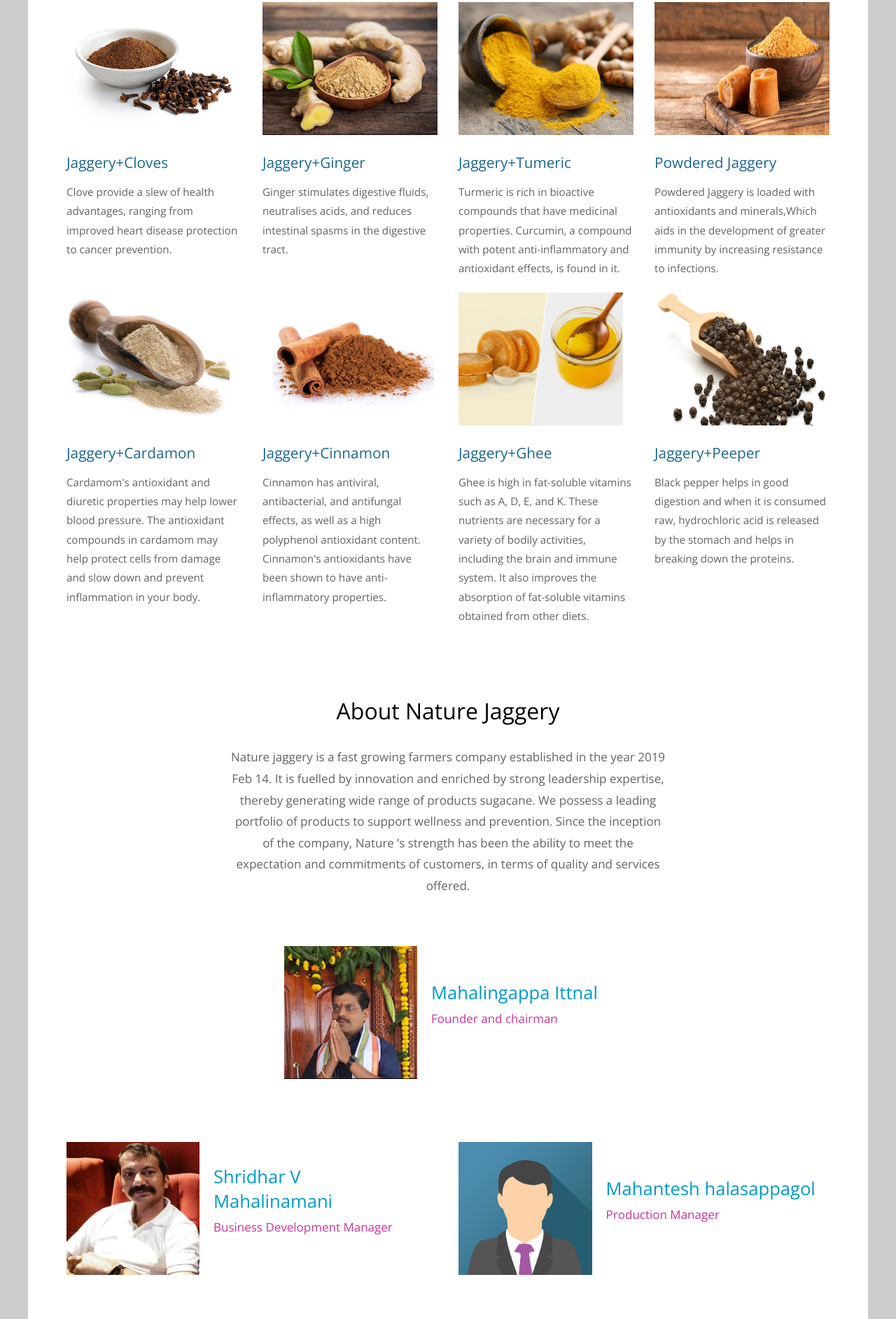
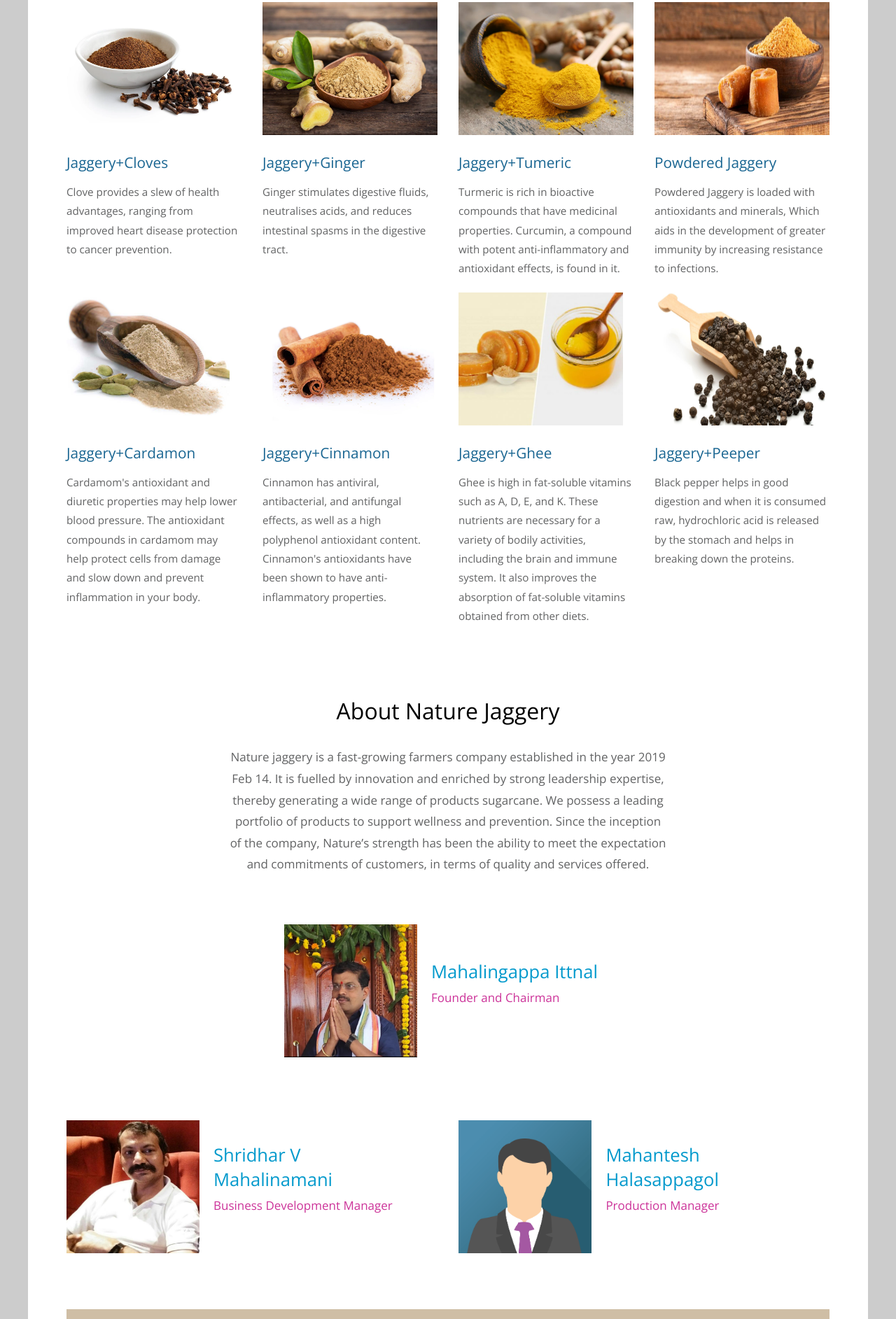
Before and after one commit to oggupavan/Naturejaggery, a plain HTML site: page index.html in a window 1280 px wide. Shown: the part 742-2627 px from the top of the page at 70% size. Drawn offline with nearby package versions, Linux system fonts and the light colour scheme.

Commit message:
grammatical check

```diff
--- a/index.html
+++ b/index.html
@@ -43,7 +43,7 @@
 		<main>
 			<header class="row tm-welcome-section">
 				<h2 class="col-12 text-center tm-section-title">Welcome to Nature Jaggery</h2>
-				<p class="col-12 text-center">Nature Jaggery combines scrumptious and nutritious jaggery with healthful spices and herbs to make jaggery even more delightful and beneficial.Here's a sampling of our best-selling items.</p>
+				<p class="col-12 text-center">Nature Jaggery combines scrumptious and nutritious jaggery with healthful spices and herbs to make jaggery even more delightful and beneficial. Here's a sampling of our best-selling items.</p>
 			</header>
 
 
@@ -56,7 +56,7 @@
 							<img src="img/gallery/healing-herbs-and-spices-cloves.webp" alt="Image" class="img-fluid tm-gallery-img" />
 							<figcaption>
 								<h4 class="tm-gallery-title">Jaggery+Cloves</h4>
-								<p class="tm-gallery-description">Clove provide a slew of health advantages, ranging from improved heart disease protection to cancer prevention.</p>
+								<p class="tm-gallery-description">Clove provides a slew of health advantages, ranging from improved heart disease protection to cancer prevention.</p>
 								<!-- <p class="tm-gallery-price">$45 / $55</p> -->
 							</figcaption>
 						</figure>
@@ -87,7 +87,7 @@
 							<img src="img/gallery/jaggery-for-face.jpg" alt="Image" class="img-fluid tm-gallery-img" />
 							<figcaption>
 								<h4 class="tm-gallery-title">Powdered Jaggery</h4>
-								<p class="tm-gallery-description">Powdered Jaggery is loaded with antioxidants and minerals,Which aids in the development of greater immunity by increasing resistance to infections.</p>
+								<p class="tm-gallery-description">Powdered Jaggery is loaded with antioxidants and minerals, Which aids in the development of greater immunity by increasing resistance to infections.</p>
 								<!-- <p class="tm-gallery-price">$25.50</p> -->
 							</figcaption>
 						</figure>
@@ -139,8 +139,7 @@
 
 			<header class="row tm-welcome-section" id="About">
 				<h2 class="col-12 text-center tm-section-title">About Nature Jaggery</h2>
-				<p class="col-12 text-center">Nature  jaggery is a fast growing farmers company established in the year 2019 Feb 14. It is fuelled by innovation and enriched by strong leadership expertise, thereby generating wide range of products sugacane. We possess a leading portfolio of products to support wellness and prevention.
-					Since the inception of the company, Nature ’s strength has been the ability to meet the expectation and commitments of customers, in terms of quality and services offered.</p>
+				<p class="col-12 text-center">Nature jaggery is a fast-growing farmers company established in the year 2019 Feb 14. It is fuelled by innovation and enriched by strong leadership expertise, thereby generating a wide range of products sugarcane. We possess a leading portfolio of products to support wellness and prevention. Since the inception of the company, Nature’s strength has been the ability to meet the expectation and commitments of customers, in terms of quality and services offered.</p>
 			</header>
 			<div class="tm-container-inner tm-persons ">
 				<div class="row">
@@ -149,7 +148,7 @@
 							<img src="img/Founder and chairman.jpeg" alt="Image" class="img-fluid tm-person-img" />
 							<figcaption class="tm-person-description">
 								<h4 class="tm-person-name">Mahalingappa Ittnal</h4>
-								<p class="tm-person-title">Founder and chairman</p>
+								<p class="tm-person-title">Founder and Chairman</p>
 								<!-- <p class="tm-person-about">Vivamus cursus leo nec sem feugiat sagittis.
 								Duis ut feugiat odio, sit amet accumsan
 								odio.</p> -->
@@ -176,7 +175,7 @@
 						<figure class="tm-person">
 							<img src="img/gallery/img_avatar.png" alt="Image" class="img-fluid tm-person-img" />
 							<figcaption class="tm-person-description">
-								<h4 class="tm-person-name">Mahantesh halasappagol</h4>
+								<h4 class="tm-person-name">Mahantesh Halasappagol</h4>
 								<p class="tm-person-title">Production Manager</p>
 								<!-- <p class="tm-person-about">Vivamus cursus leo nec sem feugiat sagittis.
 								Duis ut feugiat odio, sit amet accumsan
@@ -207,8 +206,8 @@
 							  </video>
 							<div class="tm-history-text">
 								<h4 class="tm-history-title">JAGGERY MAKING PROCESS</h4>
-								<p class="tm-mb-p">   Jaggery making is a simple process first crushing of sugarcane for juice extraction, filtration and boiling of juice for concentration and then cooling and solidifying to give jaggery blocks. </p>
-								<p class="tm-mb-p">The juice is extracted in conventional crusher; this is then filtered and boiled in shallow iron pans. During boiling chemical bleaching agents or natural vegetable items like Bhindi (Lady finger) are added to clean the juice and the extraneous matter is constantly removed to give a bright golden colour. The boiled juice is then left to cool in iron/ Aluminum pots to form the jaggery blocks.</p>
+								<p class="tm-mb-p">   Jaggery making is a simple process first crushing of sugarcane for juice extraction, filtration, and boiling of juice for concentration, and then cooling and solidifying to give jaggery blocks. </p>
+								<p class="tm-mb-p">The juice is extracted in a conventional crusher; this is then filtered and boiled in shallow iron pans. During boiling chemical bleaching agents or natural vegetable items like Bhindi (Lady's finger) are added to clean the juice and the extraneous matter is constantly removed to give a bright golden color. The boiled juice is then left to cool in iron/ Aluminum pots to form the jaggery blocks.</p>
 							</div>
 
 						</div>
@@ -267,7 +266,7 @@
 							<h4 class="tm-info-title tm-text-success">Our Address</h4>
 							<address>
 								Nature Jaggery,
-								Main Road, Sanganatti,Mundhol,Bagalkot, Karnataka-587312.
+								Main Road, Sanganatti,Mudhol,Bagalkot, Karnataka-587312.
 							</address>
 							<a href="tel:9019251111" class="tm-contact-link">
 								<i class="fa fa-phone" style="font-size:30px"> Contact:9019251111</i>
```
